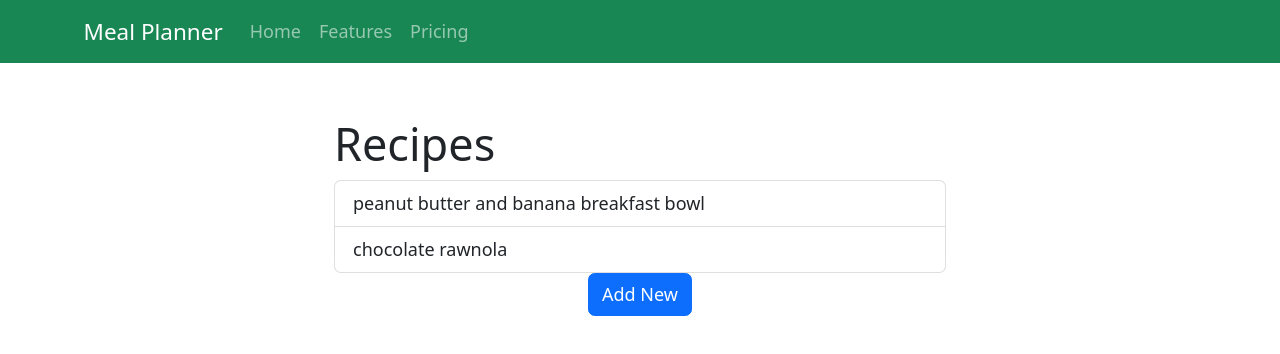
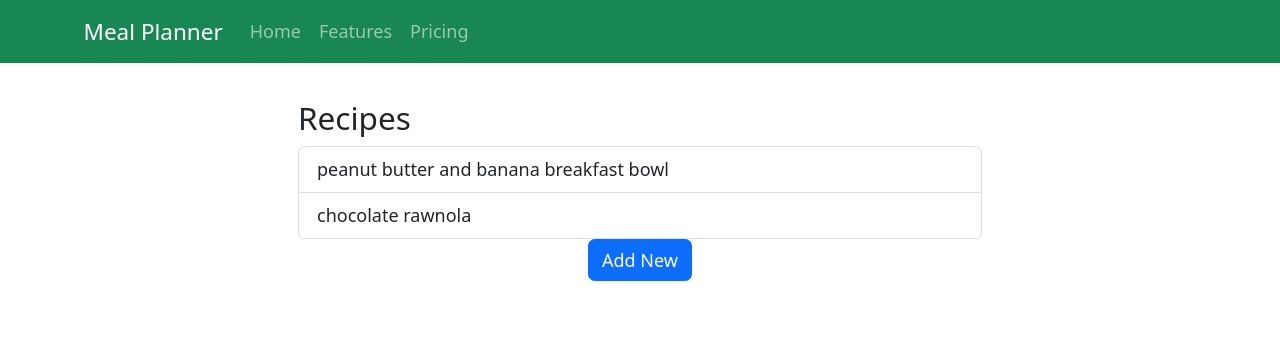
Before and after one commit to tkadima/mealplannerv2, a Next.js app: page /recipes in a window 1280 px wide. Shown: the top 354 px of the page. Built offline with nearby package versions, Linux system fonts and the light colour scheme.

Commit message:
Add page to create new recipe

```diff
--- a/components/layout.module.css
+++ b/components/layout.module.css
@@ -1,7 +1,7 @@
 .container {
-    max-width: 36rem;
+    max-width: 40rem;
     padding: 0 1rem;
-    margin: 3rem auto 6rem;
+    margin: 2rem auto 3rem;
   }
 
   .header {
--- a/pages/recipes/index.js
+++ b/pages/recipes/index.js
@@ -2,12 +2,12 @@ import ListGroup from 'react-bootstrap/ListGroup';
 import Button from 'react-bootstrap/Button';
 import Layout from '../../components/layout';
 import data from '../../data.json'
-
+import Link from 'next/link'
 
 const Recipes = () => {
     return (
         <Layout>
-            <h1>Recipes</h1>
+            <h3>Recipes</h3>
             <ListGroup>
                 { data.recipes.map(r => {
                     return <ListGroup.Item key={r.id}>{r.name}</ListGroup.Item>
@@ -15,7 +15,9 @@ const Recipes = () => {
                 }
             </ListGroup>
             <div className="col text-center padding-md">
-                <Button>Add New</Button>
+                <Link href="/recipes/new">
+                    <Button>Add New</Button>
+                </Link>
             </div>
         </Layout>
 
```
Also changed, not shown: pages/shopping-list.js (deleted, +0 -39 lines).
